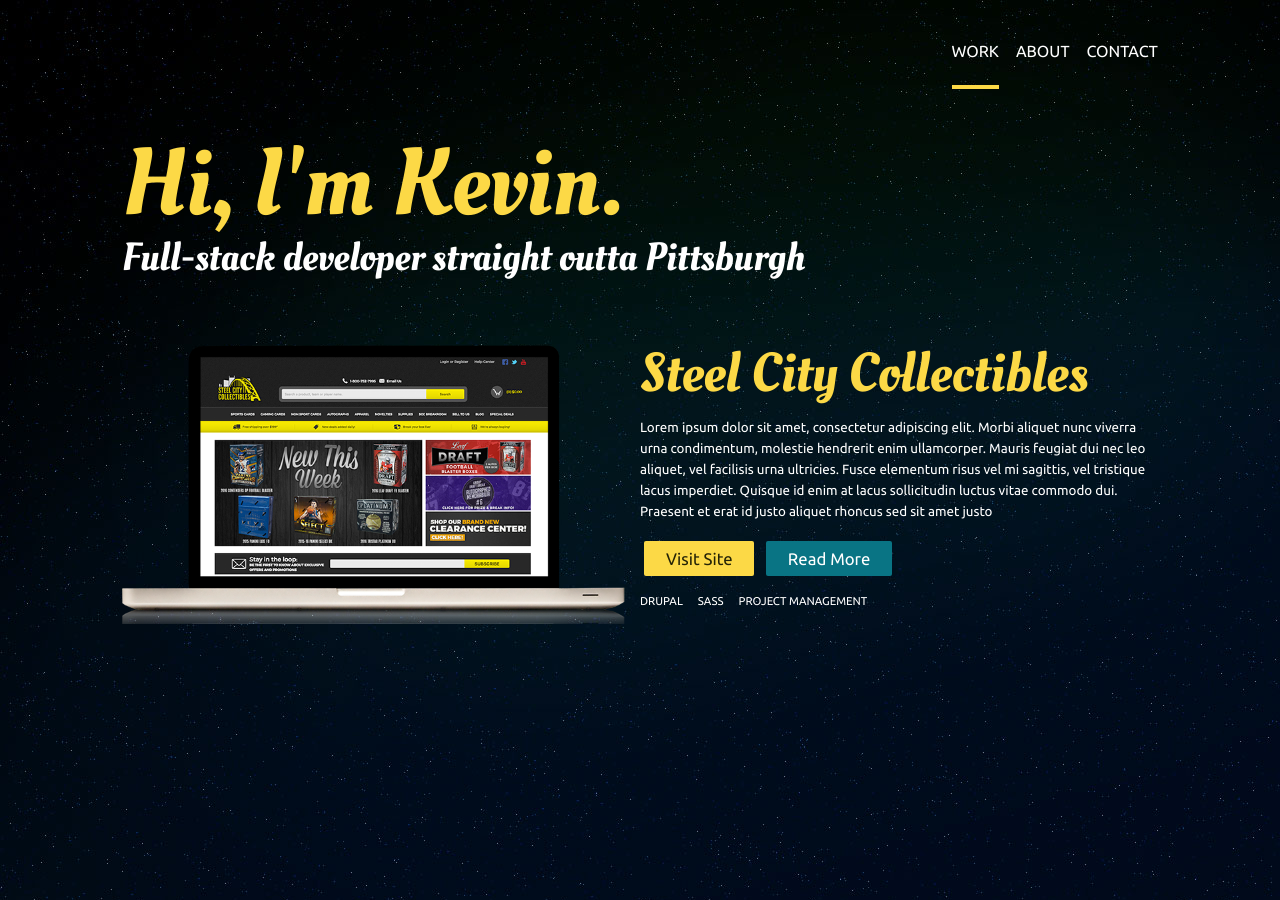
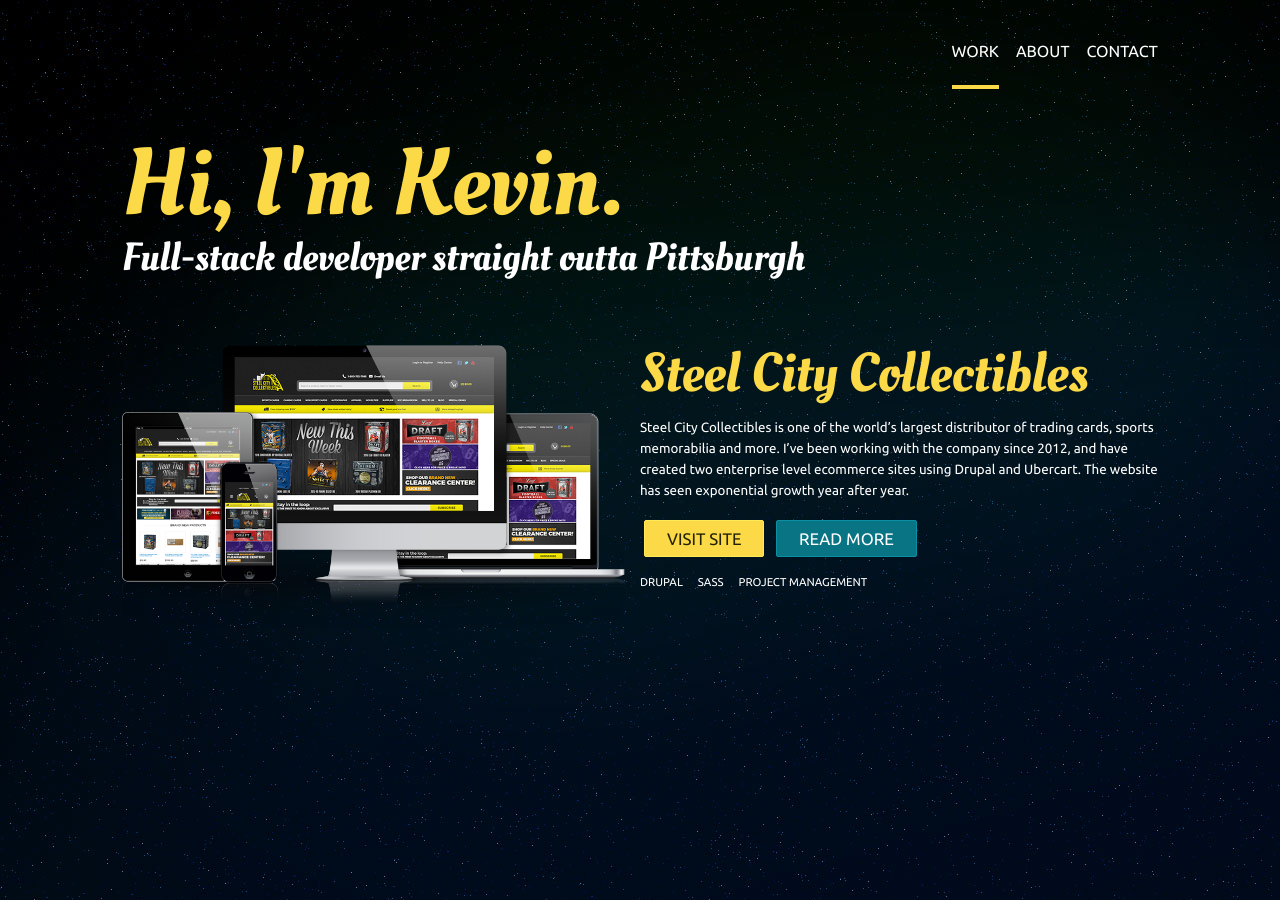
Before and after one commit to kevinantonacci/kevinantonacci.github.io, a Jekyll site: the page built from index.html, in a window 1280 px wide. Built offline with Jekyll 4.4.1, drawn with Linux system fonts in a browser that asks for light colours.

Commit message:
Responsive showcase images

```diff
--- a/_layouts/default.html
+++ b/_layouts/default.html
@@ -29,7 +29,7 @@
             {% for post in site.posts %}
             <!-- Begin Post -->
             <div class="row">
-                <div class="post">
+                <div class="post clearfix">
                     <div class="column span-6">
                         <img class="responsive" src="assets/pieces/steel_city_collectibles.png"/>
                     </div>
--- a/_posts/2016-03-13-steel-city-collectibles.markdown
+++ b/_posts/2016-03-13-steel-city-collectibles.markdown
@@ -5,4 +5,4 @@
 description:
 ---
 
-Lorem ipsum dolor sit amet, consectetur adipiscing elit. Morbi aliquet nunc viverra urna condimentum, molestie hendrerit enim ullamcorper. Mauris feugiat dui nec leo aliquet, vel facilisis urna ultricies. Fusce elementum risus vel mi sagittis, vel tristique lacus imperdiet. Quisque id enim at lacus sollicitudin luctus vitae commodo dui. Praesent et erat id justo aliquet rhoncus sed sit amet justo
+Steel City Collectibles is one of the world's largest distributor of trading cards, sports memorabilia and more. I've been working with the company since 2012, and have created two enterprise level ecommerce sites using Drupal and Ubercart. The website has seen exponential growth year after year.
--- a/_sass/_all.scss
+++ b/_sass/_all.scss
@@ -22,6 +22,7 @@
 	width:100%;
 	min-height:20em;
 	display:block;
+    clear:both;
 
 	.content{
 		color:#fff;
@@ -50,17 +51,22 @@
 
   a.visit,a.more{
     font-weight:normal;
+    text-transform:uppercase;
   }
 
   a.visit{
     background:$yellow;
     color: #242306;
+    border:solid 1px rgb(255, 234, 87)
   }
 
   a.more{
     background:$blue;
     color: #fff;
+    border:solid 1px #0a90a2;
   }
+
+  padding-bottom:3em;
 
 }
 
```
Also changed, not shown: assets/bg_2.jpg (added), assets/pieces/steel_city_collectibles.png.
